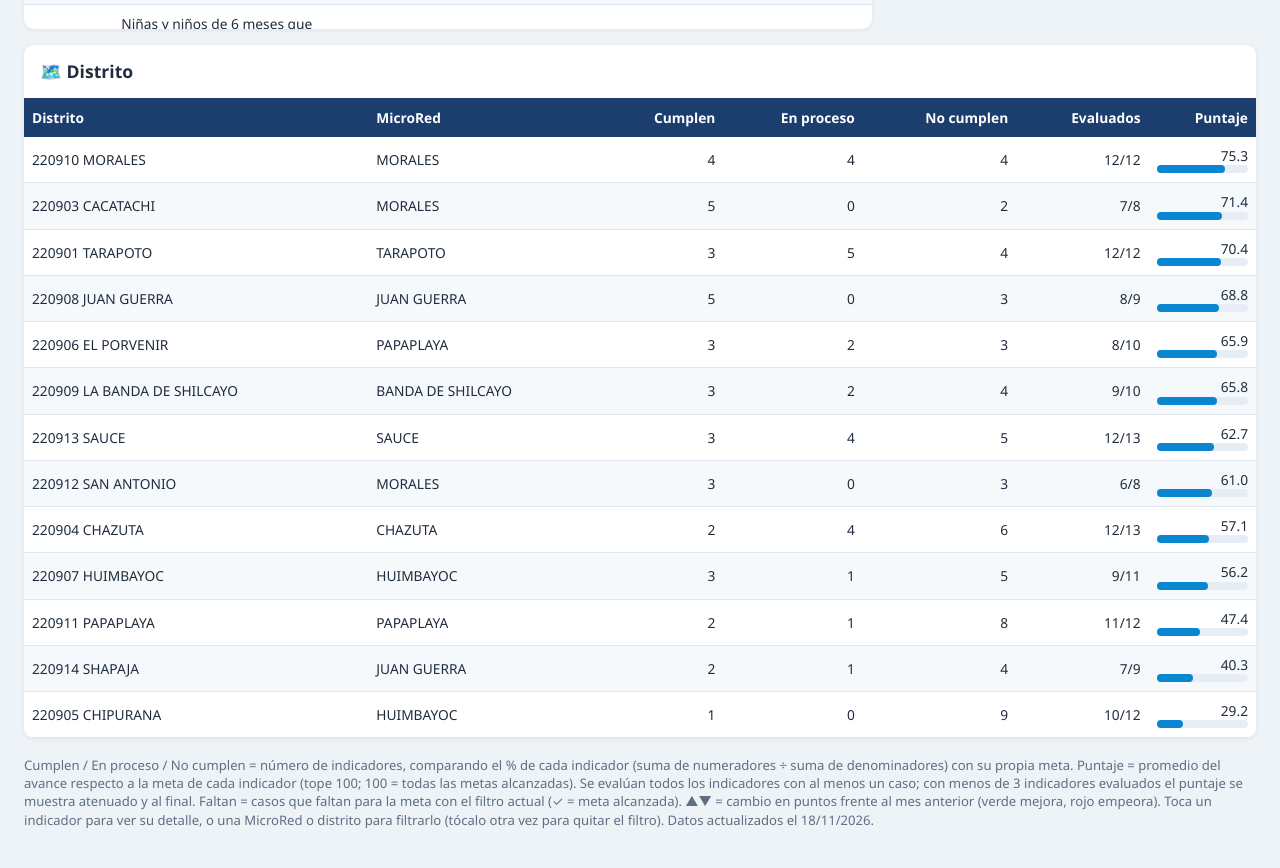
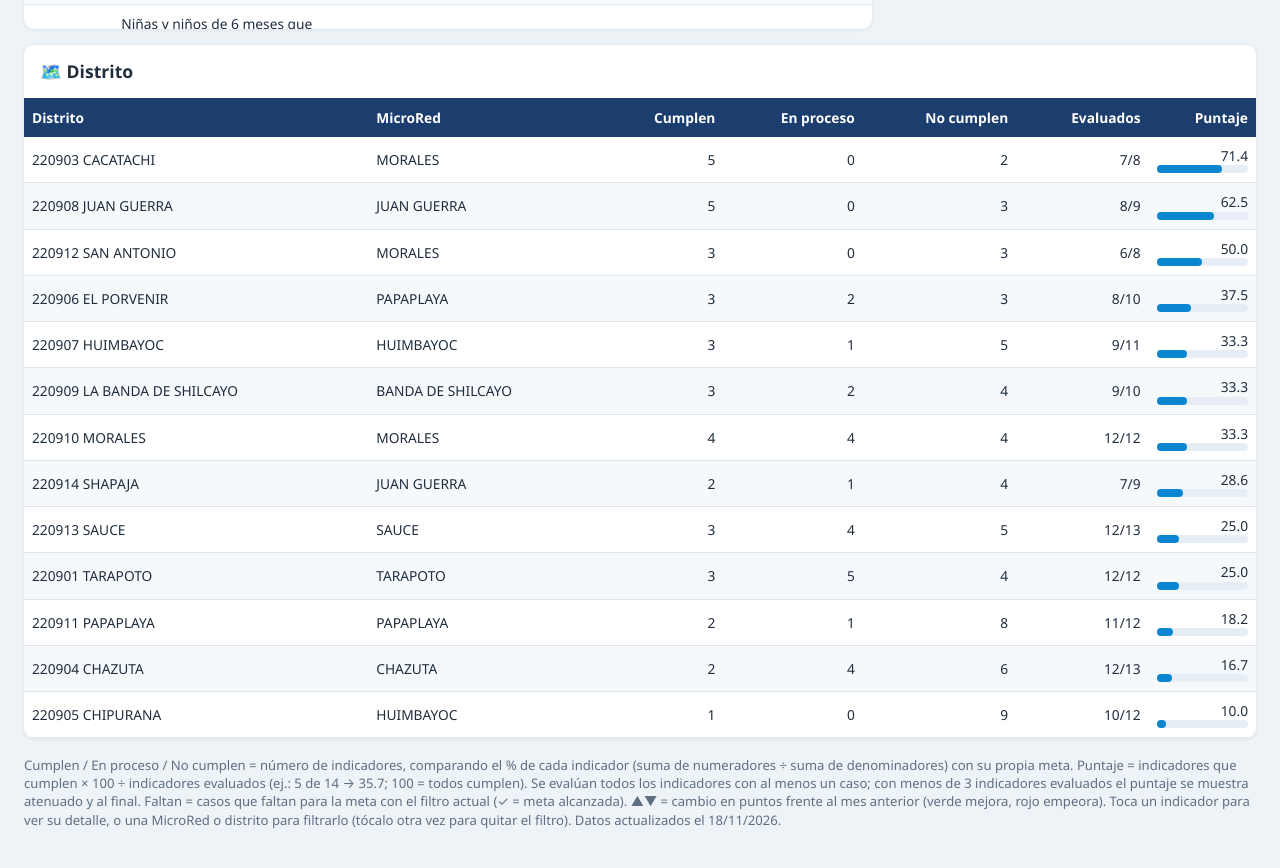
Before and after one commit to Unget-SanMartin/-Dashboard-de-Indicadores-de-la-UNGET-San-Martin, a plain HTML site: page index.html in a window 1280 px wide. Shown: the part 1160-2028 px from the top of the page. Drawn offline with Linux system fonts and the light colour scheme.

Commit message:
Add files via upload

```diff
--- a/comun.js
+++ b/comun.js
@@ -128,8 +128,8 @@ function pintarActualizacion(){
      así el % sale ponderado por población y no por número de filas.
    - Si el denominador total es menor a CFG.min_denominador (por defecto 1,
      o sea, se evalúa todo; 0 de 0 queda "Sin datos") no entra al puntaje.
-   - Puntaje = promedio del logro respecto a la meta de cada indicador
-     (tope 100). 100 = alcanza la meta en todos los indicadores evaluados.
+   - Puntaje = indicadores que cumplen × 100 ÷ indicadores evaluados
+     (ej.: 5 cumplen de 14 → 5 × 100 ÷ 14 = 35.7).
 --------------------------------------------------------------------- */
 const MIN_DEN = () => CFG.min_denominador ?? 1;   // 1 = se evalúa todo indicador con al menos un caso
 
@@ -153,6 +153,6 @@ function resumenPorIndicador(rows){
     if (l != null){ suma += l; out.evaluados++; }
     out.detalle.push({codigo:c, n:s.n, d:s.d, av, estado:e, logro:l});
   }
-  out.puntaje = out.evaluados ? suma / out.evaluados : null;
+  out.puntaje = out.evaluados ? out.cumple * 100 / out.evaluados : null;
   return out;
 }
--- a/index.html
+++ b/index.html
@@ -108,7 +108,7 @@ input:focus-visible,select:focus-visible,tr[tabindex]:focus-visible{outline:3px
   </section>
 
   <footer>
-    Cumplen / En proceso / No cumplen = número de indicadores, comparando el % de cada indicador (suma de numeradores ÷ suma de denominadores) con su propia meta. Puntaje = promedio del avance respecto a la meta de cada indicador (tope 100; 100 = todas las metas alcanzadas). Se evalúan todos los indicadores con al menos un caso; con menos de 3 indicadores evaluados el puntaje se muestra atenuado y al final. Faltan = casos que faltan para la meta con el filtro actual (✓ = meta alcanzada). ▲▼ = cambio en puntos frente al mes anterior (verde mejora, rojo empeora). Toca un indicador para ver su detalle, o una MicroRed o distrito para filtrarlo (tócalo otra vez para quitar el filtro).
+    Cumplen / En proceso / No cumplen = número de indicadores, comparando el % de cada indicador (suma de numeradores ÷ suma de denominadores) con su propia meta. Puntaje = indicadores que cumplen × 100 ÷ indicadores evaluados (ej.: 5 de 14 → 35.7; 100 = todos cumplen). Se evalúan todos los indicadores con al menos un caso; con menos de 3 indicadores evaluados el puntaje se muestra atenuado y al final. Faltan = casos que faltan para la meta con el filtro actual (✓ = meta alcanzada). ▲▼ = cambio en puntos frente al mes anterior (verde mejora, rojo empeora). Toca un indicador para ver su detalle, o una MicroRed o distrito para filtrarlo (tócalo otra vez para quitar el filtro).
     <span id="actualizado"></span>
   </footer>
 </main>
```
